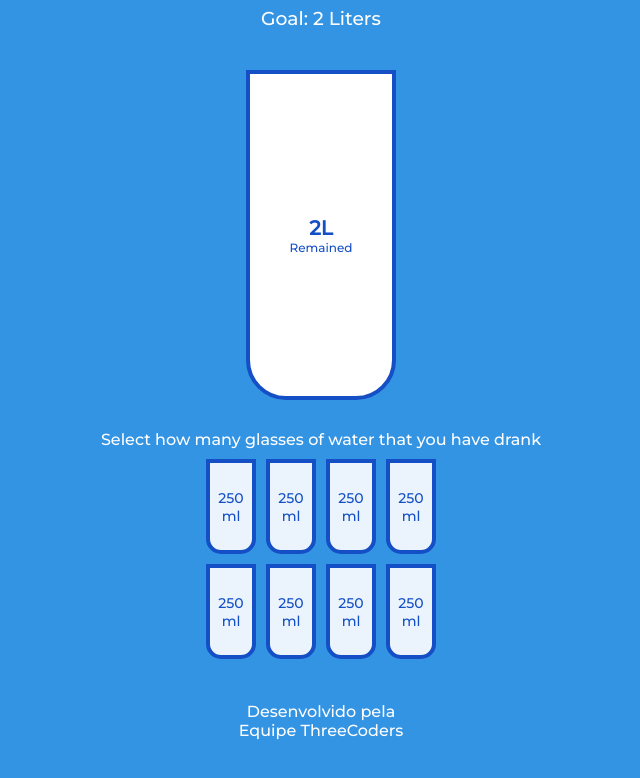
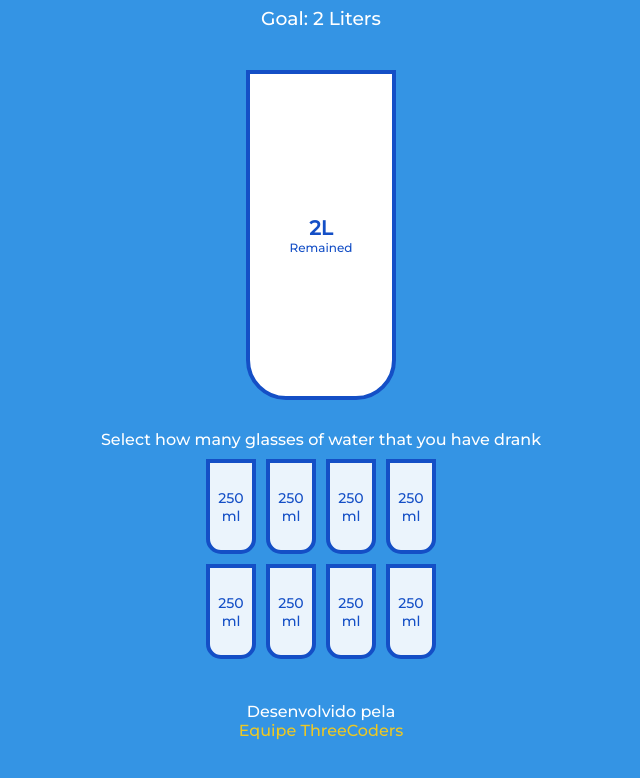
Before and after one commit to rafaelnamel0/bebaagua, a plain HTML site: page index.html in a window 1280 px wide. Shown: the part 52-830 px from the top of the page, without its empty margins (319-959 px from the left). Drawn offline with Linux system fonts and the light colour scheme.

Commit message:
Update style.css

```diff
--- a/style.css
+++ b/style.css
@@ -8,6 +8,12 @@
 * {
   box-sizing: border-box;
 }
+
+.threecoders{
+  color: #edc823;
+  animation: forwards;
+}
+
 body {
   background-color: var(--color3);
   color: white;
```
